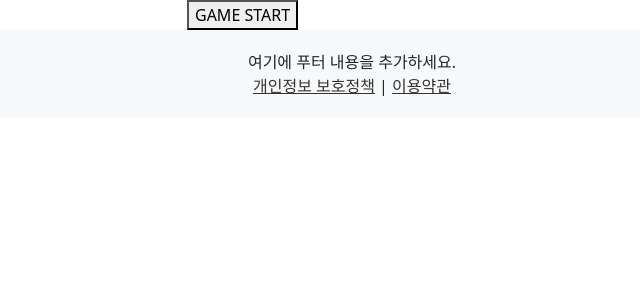
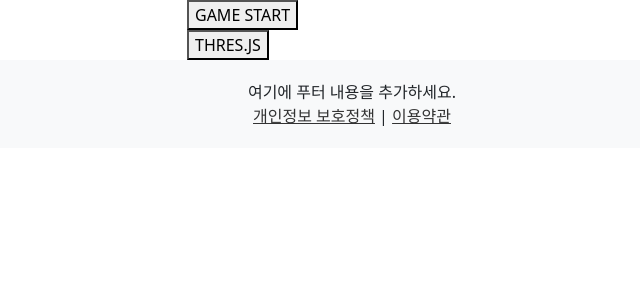
Before and after one commit to pangilK/FINAL_PROJECT, a Java web app: page / in a window 1280 px wide. Shown: the part 56-356 px from the top of the page, without its empty margins (288-928 px from the left). Run offline with Spring Boot 4, a stand-in JSP engine, Linux system fonts and the light colour scheme; the project's own start-up code is not run, and a stand-in starts its controllers and pages; some of the project's set-up classes (security, data sources, template engines, error pages and the like) are left out, and stand-ins take their place; some libraries are stand-ins or nearby versions.

Commit message:
Update home.jsp

```diff
--- a/X_final_project_0802/src/main/webapp/WEB-INF/views/home.jsp
+++ b/X_final_project_0802/src/main/webapp/WEB-INF/views/home.jsp
@@ -7,6 +7,10 @@
 		<!-- <input type="hidden" value="${MemberVO.id}" /> -->
 		<button type="submit">GAME START</button>
 	</form>
+	<form action="game/game" method="post">
+		<!-- <input type="hidden" value="${MemberVO.id}" /> -->
+		<button type="submit">THRES.JS</button>
+	</form>
 	<%-- <jsp:include page="/resources/subGame/find.jsp"></jsp:include> --%>
 </body>
 <jsp:include page="./common/footer.jsp" />
```
